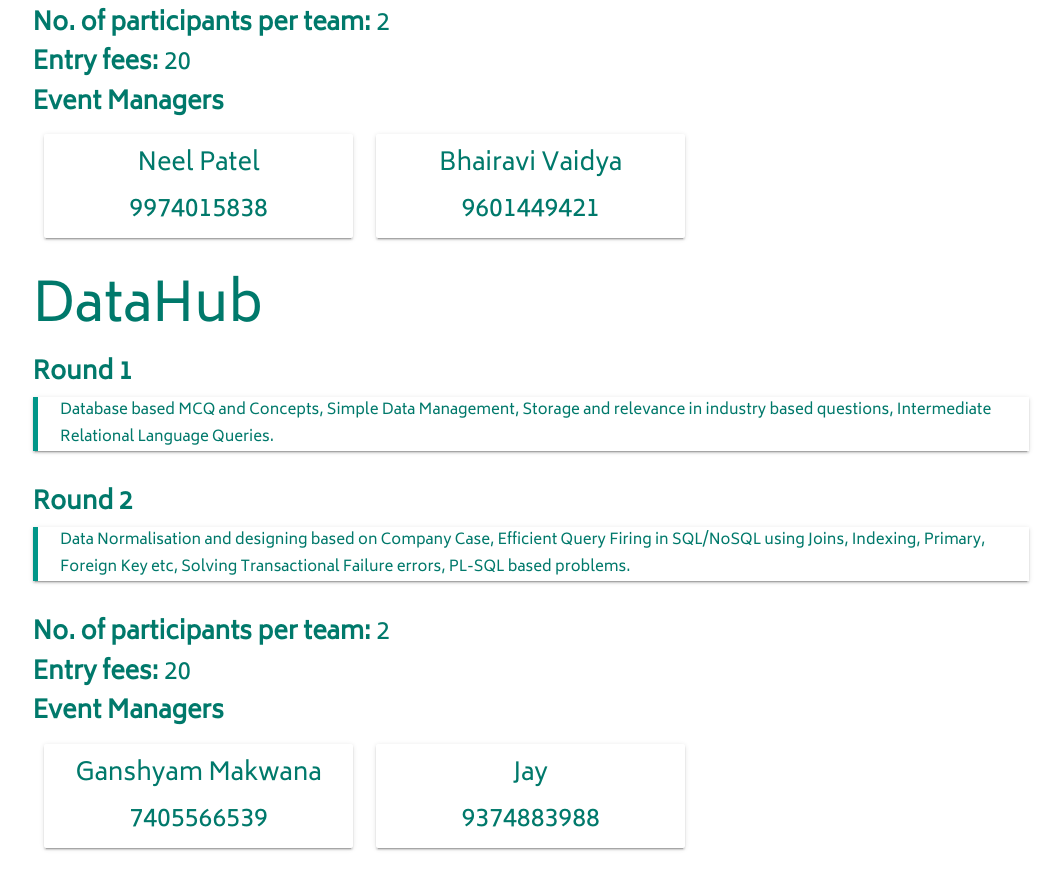
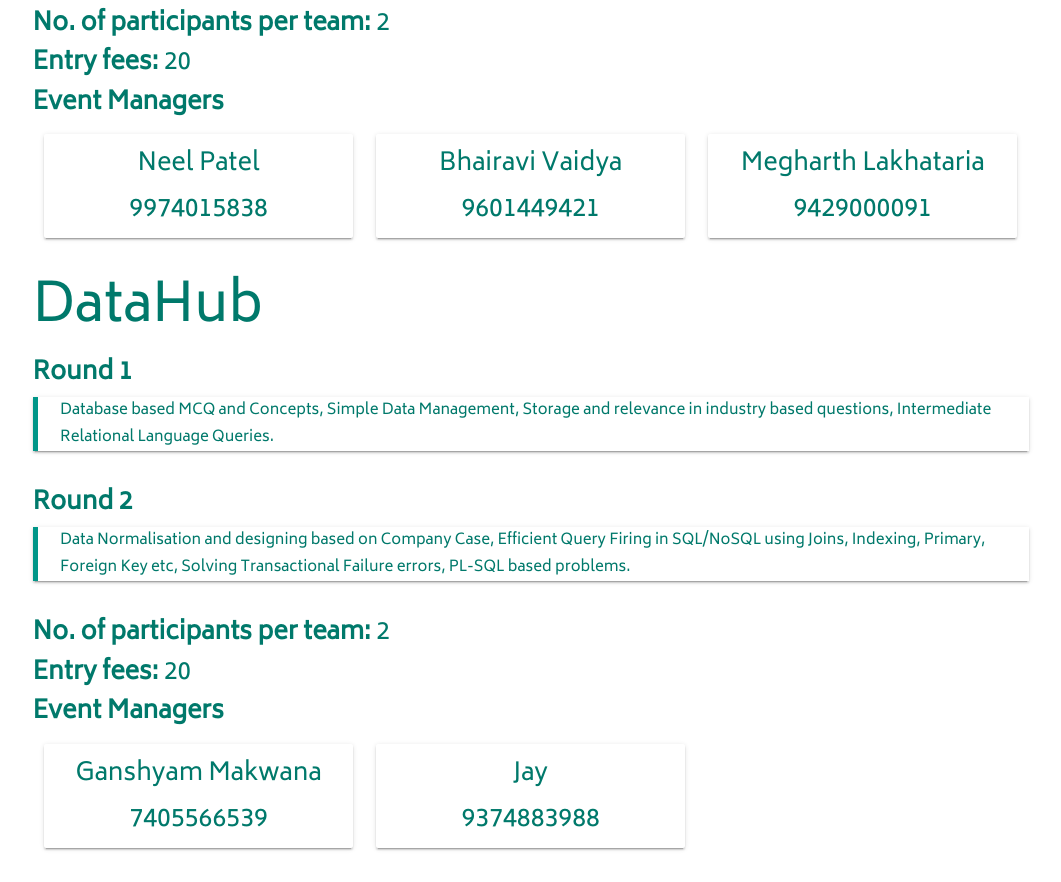
Before and after one commit to yashsartanpara/genesis17-website, a plain HTML site: page cp-it.html in a window 1280 px wide. Shown: the part 1334-2216 px from the top of the page, without its empty margins (216-1277 px from the left). Drawn offline with Linux system fonts and the light colour scheme.

Commit message:
Content edit

```diff
--- a/cp-it.html
+++ b/cp-it.html
@@ -162,6 +162,12 @@
                                 <div class="card-panel">
                                     <h5>Bhairavi Vaidya</h5>
                                     9601449421
+                                </div>
+                            </div>
+                            <div class="col l4 m6 s12">
+                                <div class="card-panel">
+                                    <h5>Megharth Lakhataria</h5>
+                                    9429000091
                                 </div>
                             </div>
                         </div>
```
Also changed, not shown: electrical.html (+1 -1 lines), special.html (+1 -1 lines).
